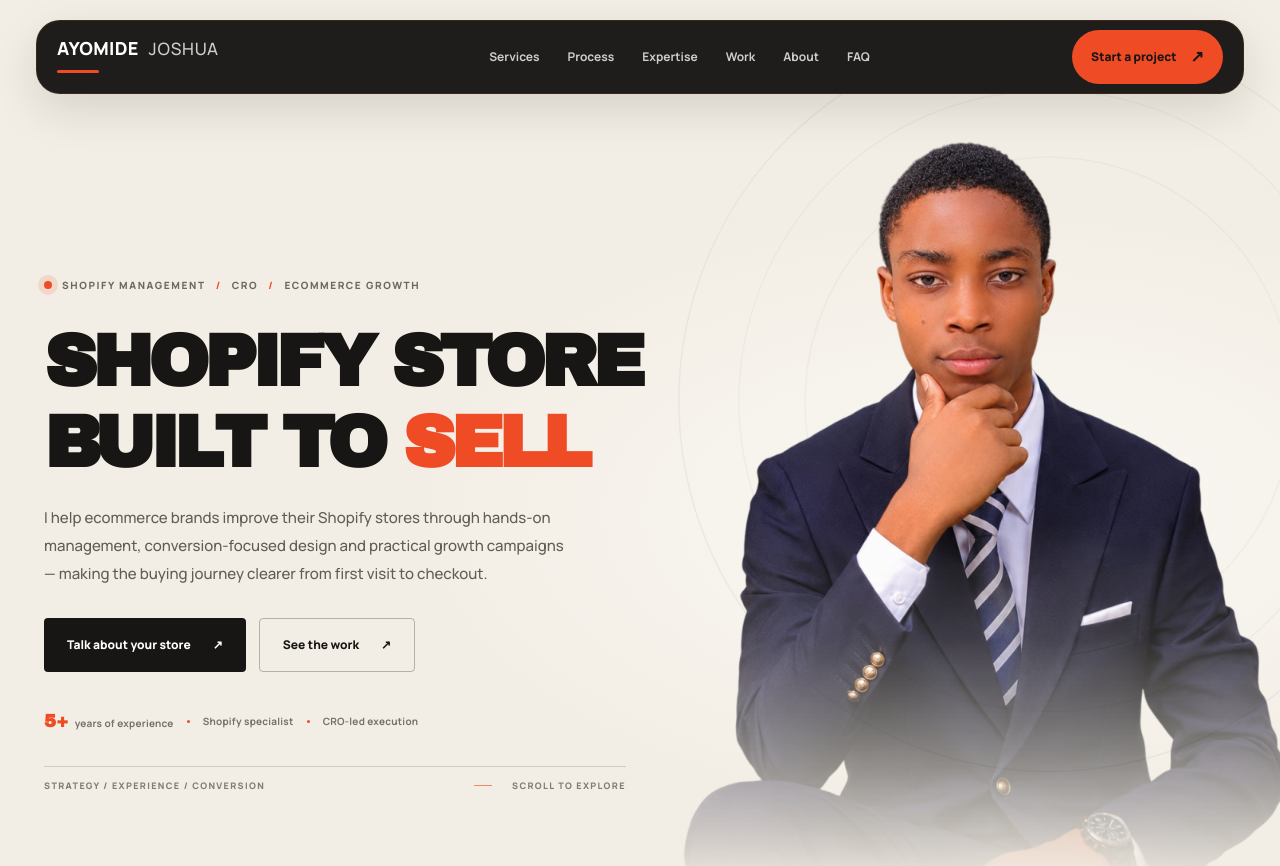
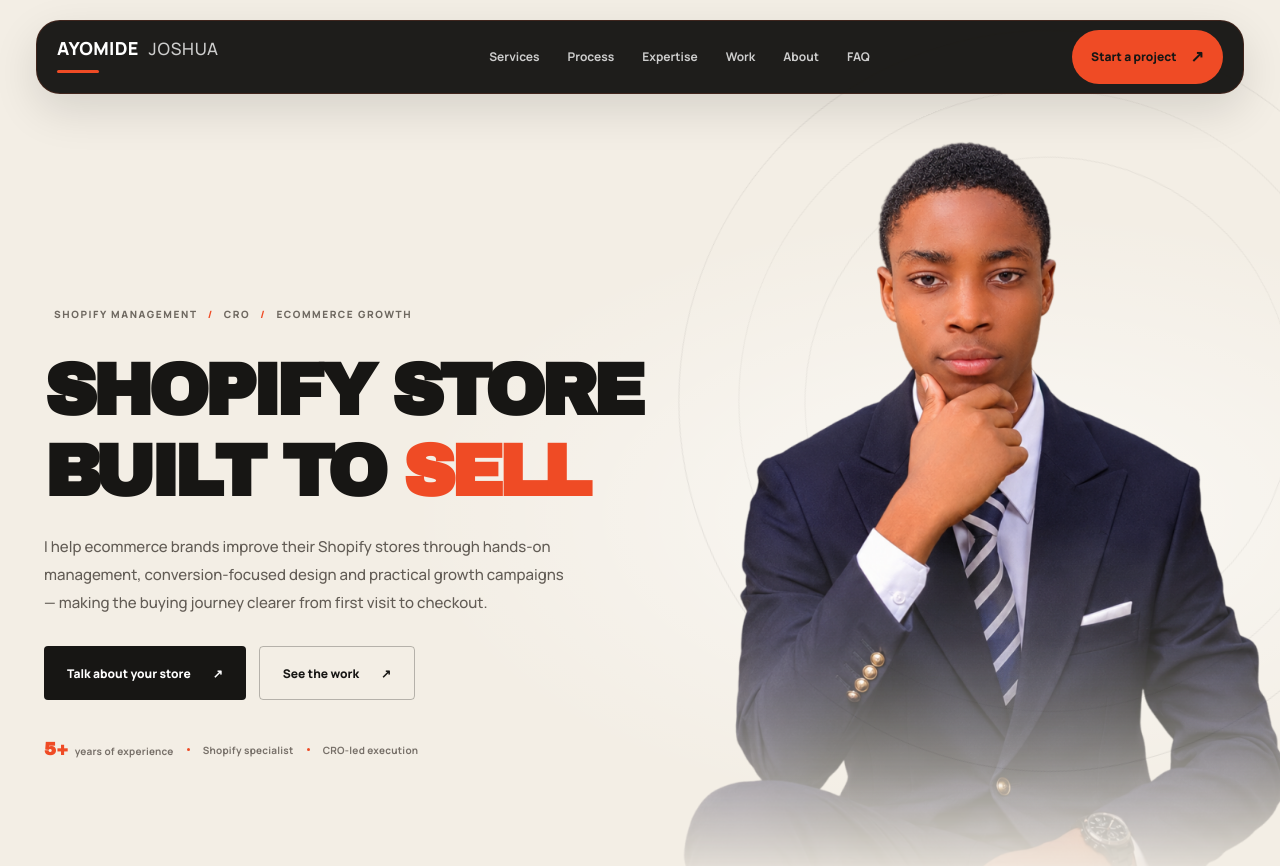
Before and after one commit to j0shua-ben/Ayomide-Joshua, a Next.js app: page / in a window 1280 px wide. Shown: the top 866 px of the page. Built offline with nearby package versions, Linux system fonts and the light colour scheme.

Commit message:
Remove hero footer rail and integrate Shopify mark

```diff
--- a/app/components/HeroSection.jsx
+++ b/app/components/HeroSection.jsx
@@ -9,7 +9,13 @@ export default function HeroSection() {
       <div className={styles.inner}>
         <div className={styles.copy}>
           <p className={styles.eyebrow}>
-            <span className={styles.eyebrowMark} aria-hidden="true" />
+            <span className={styles.shopifyMark} aria-hidden="true">
+              <svg viewBox="0 0 32 36" focusable="false">
+                <path d="M7 10h18l2.2 23H4.8L7 10Z" fill="currentColor" />
+                <path d="M11 11V8a5 5 0 0 1 10 0v3" fill="none" stroke="currentColor" strokeWidth="2.2" strokeLinecap="round" />
+                <path d="M17.8 17.2c-.6-.5-1.3-.7-2.1-.7-1.1 0-1.8.5-1.8 1.2 0 1.9 4.6 1.1 4.6 4.3 0 1.8-1.5 3-3.6 3-1.4 0-2.6-.4-3.5-1.2l.9-1.5c.8.6 1.6.9 2.5.9 1 0 1.6-.4 1.6-1.1 0-1.8-4.6-1.1-4.6-4.3 0-1.8 1.5-3 3.6-3 1.2 0 2.2.3 3 .9l-.6 1.5Z" fill="#f3eee5" />
+              </svg>
+            </span>
             Shopify management <span>/</span> CRO <span>/</span> ecommerce growth
           </p>
 
@@ -41,10 +47,6 @@ export default function HeroSection() {
             <span>CRO-led execution</span>
           </div>
 
-          <div className={styles.bottomLine} aria-hidden="true">
-            <span>STRATEGY / EXPERIENCE / CONVERSION</span>
-            <span className={styles.scrollCue}><i /> SCROLL TO EXPLORE</span>
-          </div>
         </div>
 
         <div className={styles.portraitStage} aria-label="Portrait of Ayomide Joshua">
```
